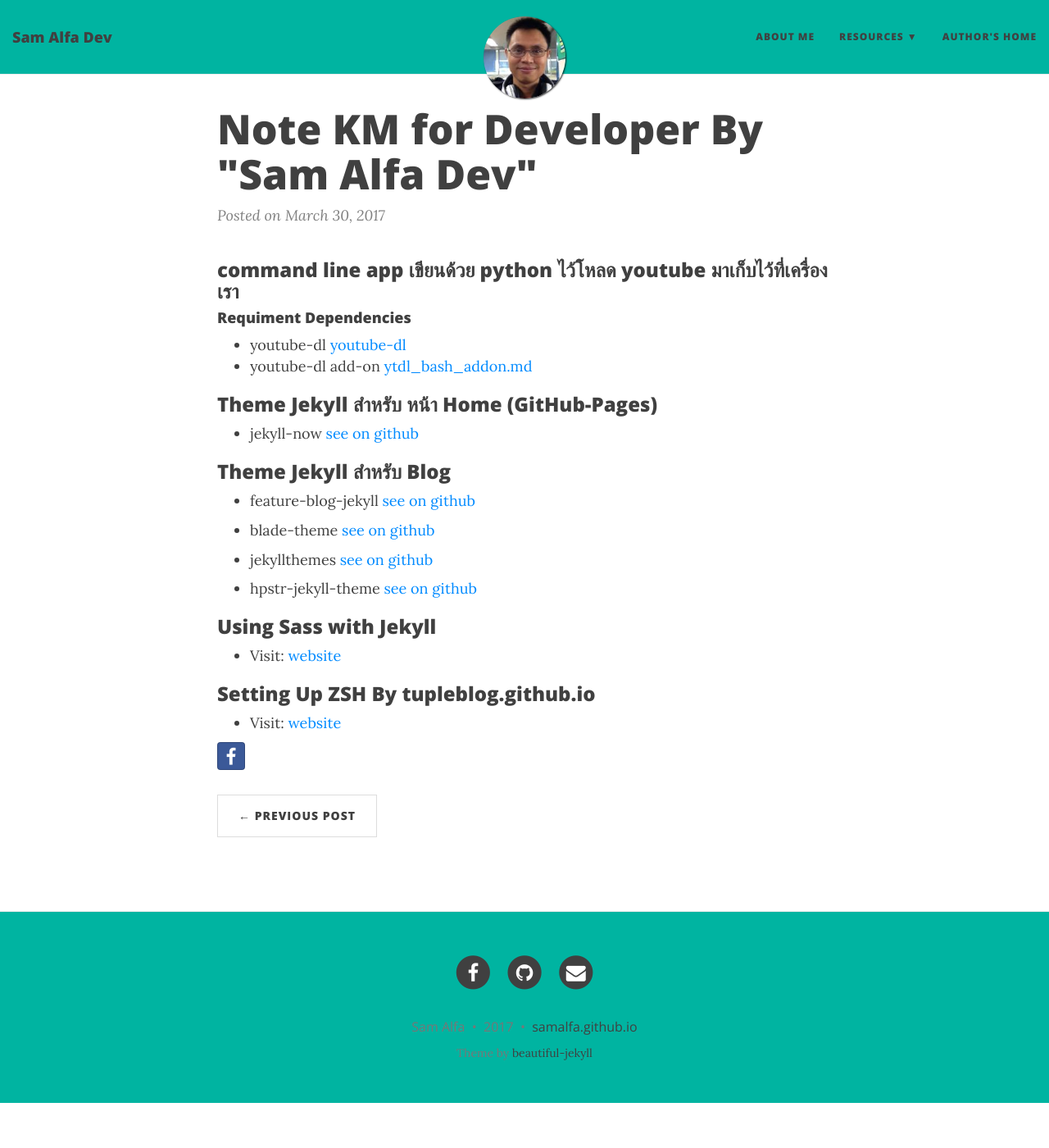
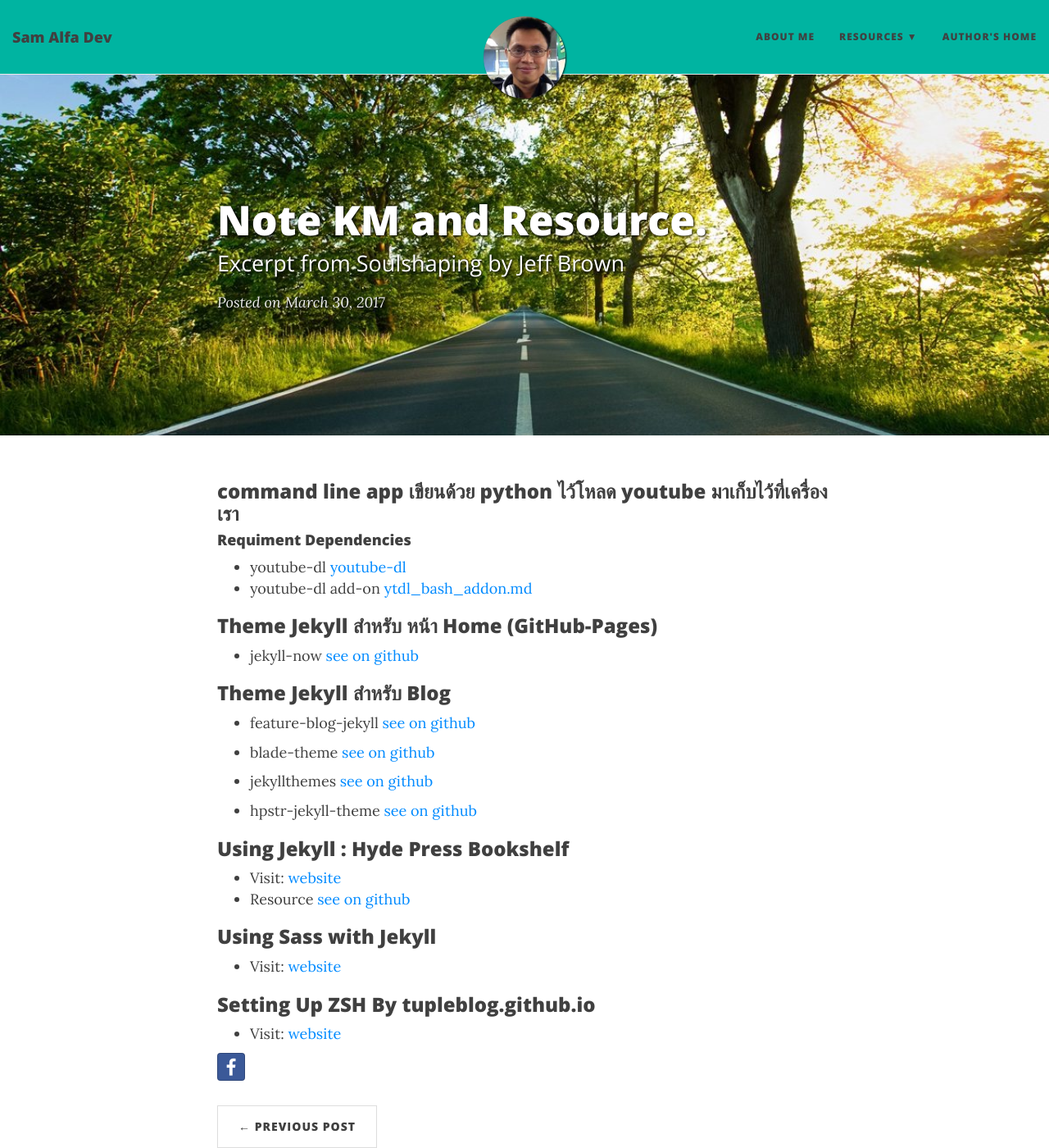
Before and after one commit to samalfa/samalfa.github.io, a Jekyll site: the page built from _posts/2017-03-30-my-knowlage-management.md, in a window 1280 px wide and 1400 px high. Shown: the whole window at 82% size. Built offline with Jekyll 4.4.1, drawn with Linux system fonts in a browser that asks for light colours; nearby versions of some CDN libraries.

Commit message:
Add new post

```diff
--- a/_posts/2017-3-30-My-Knowlage-Management.md
+++ b/_posts/2017-03-30-my-knowlage-management.md
@@ -1,7 +1,10 @@
 ---
 layout: post
-title: Note KM for Developer By "Sam Alfa Dev"
+title: Note KM and Resource.
+subtitle: Excerpt from Soulshaping by Jeff Brown
+bigimg: /img/path.jpg
 ---
+
 
 ### command line app เขียนด้วย python ไว้โหลด youtube มาเก็บไว้ที่เครื่องเรา
 #### Requiment Dependencies
@@ -28,6 +31,10 @@ title: Note KM for Developer By "Sam Alfa Dev"
 
 <!-- ![_config.yml]({{ site.baseurl }}/images/config.png) -->
 
+### Using Jekyll : Hyde Press Bookshelf
+* Visit: [website](https://hydepress.github.io)
+* Resource [see on github](https://github.com/hydepress/hydepress.github.io)
+
 ### Using Sass with Jekyll
 * Visit: [website](https://markdotto.com/2014/09/25/sass-and-jekyll)
 
--- a/docker-compose.yml
+++ b/docker-compose.yml
@@ -1,6 +1,6 @@
 jekyll:
     image: jekyll/jekyll:pages
-    command: jekyll serve --watch --incremental --baseurl ""
+    command: jekyll serve --watch --incremental
     ports:
         - 4000:4000
     volumes:
```
Also changed, not shown: _posts/2015-01-04-first-post.md (+2 -2 lines), 2 other files.
